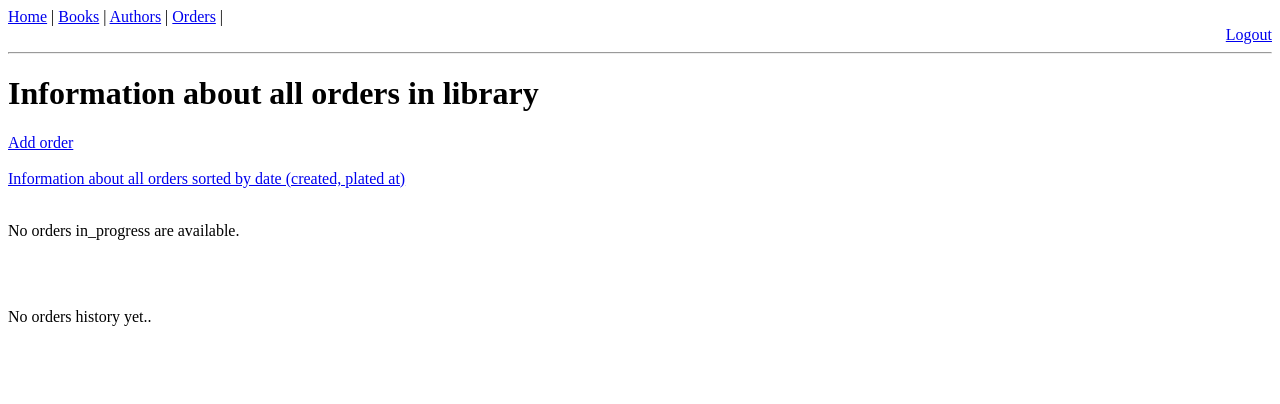
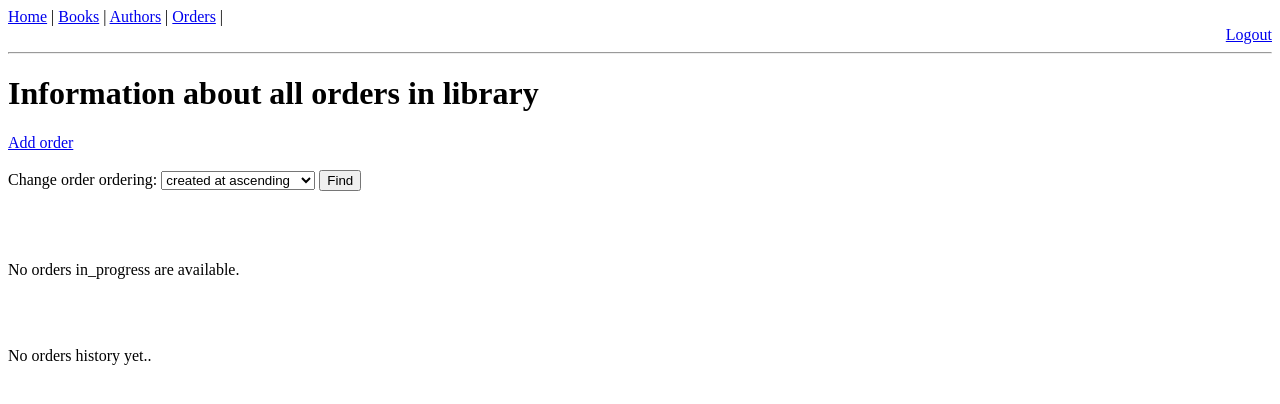
Before and after one commit to Maestro28/DjangoLibrary, a Django app: page /orders/all_orders in a window 1280 px wide. Shown: the top 404 px of the page. Run offline with Django 4.2, Linux system fonts and the light colour scheme; the visitor is signed in with stand-in values (Sample User, id 1); data that the repository does not hold is empty.

Commit message:
ordering orders and minor improvements

```diff
--- a/order/forms.py
+++ b/order/forms.py
@@ -15,3 +15,12 @@ class OrderUpdateForm(ModelForm):
     class Meta:
         model = Order
         fields = ['end_at']
+
+
+class SortForm(forms.Form):
+    choices = (
+        ('created_at', 'created at ascending'),
+        ("-created_at", 'created at descending'),
+        ("book", 'book name'),
+    )
+    sort_field = forms.ChoiceField(choices=choices, label="Change order ordering")
--- a/order/templates/order/all_orders.html
+++ b/order/templates/order/all_orders.html
@@ -9,15 +9,22 @@
 {% else %}
     <h1>Information about orders</h1>
 {% endif %}
+
+{% if sorted_object_list %}
+<h2>sorted</h2>>
+{% endif %}
+
     <a href="{% url 'order:add_order' %}">Add order</a>
+
     <br>
     <br>
-    <a href="{% url 'order:ordered_orders' %}">Information about all orders sorted by date (created, plated at)</a>
+     <form action="{% url 'order:all_orders' %}" method="get">
+    <!--{% csrf_token %}-->
+    {{ sort_form }}
+    <input type="submit" value="Find">
+    </form><br>
     <br>
     <br>
-    <!--<br>
-    <a href="{% url 'order:filtered_orders' %}">Information about all orders  who does not hand over books on time</a>
-    <br>-->
 
     {% if in_progress_orders %}
     <h2>Orders in progress:</h2>
--- a/order/urls.py
+++ b/order/urls.py
@@ -7,7 +7,4 @@ urlpatterns = [
     path('all_orders', views.all_orders, name='all_orders'),
     path('add_order', views.add_order, name='add_order'),
     path('add_author/<int:id>', views.add_order, name='update_order'),
-
-    path('ordered_orders', views.ordered_orders, name='ordered_orders'),
-    path('filtered_orders', views.filtered_orders, name='filtered_orders'),
 ]
--- a/order/views.py
+++ b/order/views.py
@@ -1,7 +1,9 @@
 from django.shortcuts import render, redirect
+from django.views import generic
+import datetime
 
 from .models import Order
-from .forms import OrderCreateForm, OrderUpdateForm
+from .forms import OrderCreateForm, OrderUpdateForm , SortForm
 
 
 # Create your views here.
@@ -15,18 +17,30 @@ def all_orders(request):
         in_progress_orders = Order.objects.filter(end_at__isnull=True, user=request.user)
         closed_orders = Order.objects.filter(end_at__isnull=False, user=request.user)
 
+    query = request.GET.get("sort_field")
+    if query:
+        in_progress_orders = in_progress_orders.order_by(query)
+        closed_orders = closed_orders.order_by(query)
+
     # context = {'order_objects': order_objects}
-    context = {'in_progress_orders': in_progress_orders, 'closed_orders': closed_orders}
+    sort_form = SortForm()
+    context = {
+        'in_progress_orders': in_progress_orders,
+        'closed_orders': closed_orders,
+        'sort_form': sort_form,
+    }
     return render(request, 'order/all_orders.html', context)
 
 def add_order(request, id=0):
     if request.method == "GET":
         if id == 0:
-            form = OrderCreateForm()
+            planed_date = datetime.datetime.now() + datetime.timedelta(days=5)
+            planed_date = planed_date.strftime("%Y-%m-%d")
+            form = OrderCreateForm(initial={'plated_end_at': planed_date})
             submit = "Create order"
         else:
             order = Order.objects.get(pk=id)
-            form = OrderUpdateForm(instance=order)
+            form = OrderUpdateForm(instance=order, initial={'end_at': datetime.datetime.now()})
             submit = "Update"
         context = {'form': form,
                    'submit': submit}
@@ -59,13 +73,3 @@ def add_order(request, id=0):
             return redirect('/orders/all_orders')
         else:
             return render(request, 'order/add_order.html', {'form': form, 'submit': submit})
-
-def ordered_orders(request):
-    order_objects = Order.objects.all().order_by('created_at', 'plated_end_at')
-    context = {'order_objects': order_objects}
-    return render(request, 'order/ordered_orders.html', context)
-
-def filtered_orders(request):
-    order_objects = Order.objects.filter(created_at__gt='end_at')
-    context = {'order_objects': order_objects}
-    return render(request, 'order/ordered_orders.html', context)
```
Also changed, not shown: order/templates/order/add_order.html (+10 -2 lines).
